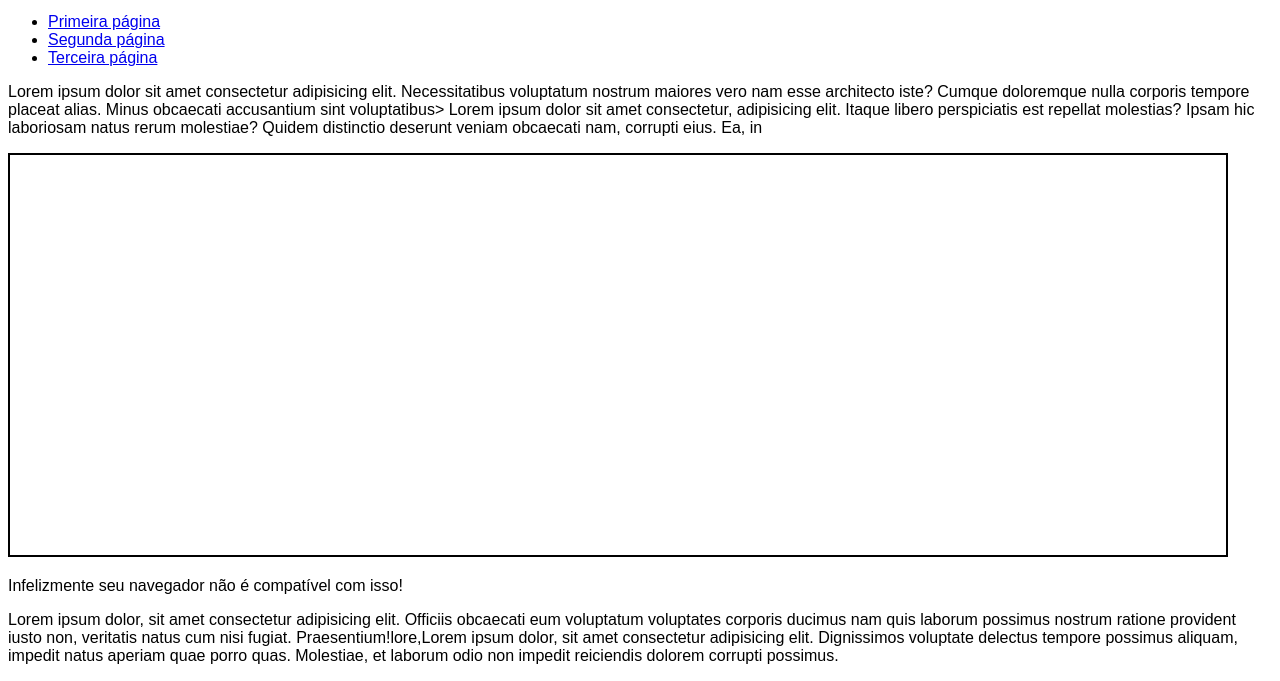
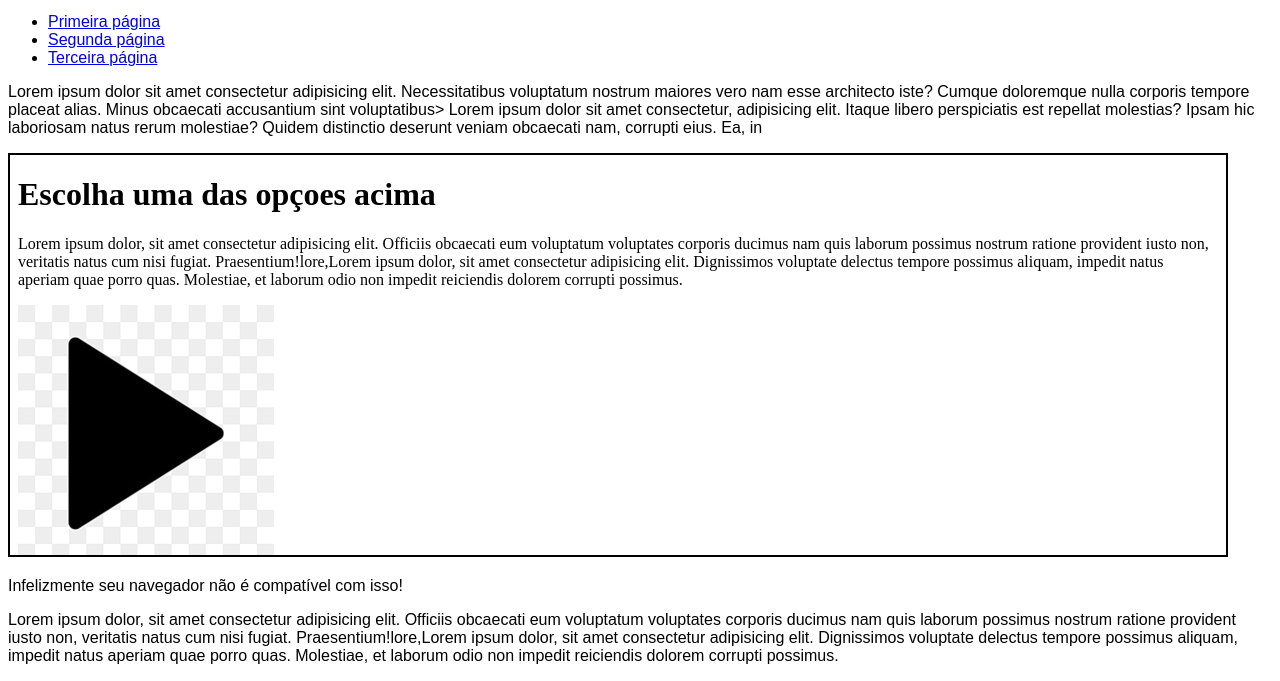
Before and after one commit to profbenedito/html-css, a plain HTML site: page exercicios/ex024/iframe003.html in a window 1280 px wide. Shown: the part 119-800 px from the top of the page. Drawn offline with Linux system fonts and the light colour scheme.

Commit message:
exercicio iframe 003

```diff
--- a/exercicios/ex024/iframe003.html
+++ b/exercicios/ex024/iframe003.html
@@ -28,7 +28,8 @@
 
     <p>Lorem ipsum dolor sit amet consectetur adipisicing elit. Necessitatibus voluptatum nostrum maiores vero nam esse architecto iste? Cumque doloremque nulla corporis tempore placeat alias. Minus obcaecati accusantium sint voluptatibus> Lorem ipsum dolor sit amet consectetur, adipisicing elit. Itaque libero perspiciatis est repellat molestias? Ipsam hic laboriosam natus rerum molestiae? Quidem distinctio deserunt veniam obcaecati nam, corrupti eius. Ea, in</p>
 
-    <iframe id="tela" name="frame" src=""></iframe>
+    <iframe id="tela" name="frame" srcdoc="<h1>Escolha uma das opçoes acima</h1><p> Lorem ipsum dolor, sit amet consectetur adipisicing elit. Officiis obcaecati eum voluptatum voluptates corporis ducimus nam quis laborum possimus nostrum ratione provident iusto non, veritatis natus cum nisi fugiat. Praesentium!lore,Lorem ipsum dolor, sit amet consectetur adipisicing elit. Dignissimos voluptate delectus tempore possimus aliquam, impedit natus aperiam quae porro quas. Molestiae, et laborum odio non impedit reiciendis dolorem corrupti possimus.</p><img src='imagens/logo-play.ico'>">
+    </iframe>
     <p>Infelizmente seu navegador não é compatível com isso!</p>
 
     <p>Lorem ipsum dolor, sit amet consectetur adipisicing elit. Officiis obcaecati eum voluptatum voluptates corporis ducimus nam quis laborum possimus nostrum ratione provident iusto non, veritatis natus cum nisi fugiat. Praesentium!lore,Lorem ipsum dolor, sit amet consectetur adipisicing elit. Dignissimos voluptate delectus tempore possimus aliquam, impedit natus aperiam quae porro quas. Molestiae, et laborum odio non impedit reiciendis dolorem corrupti possimus.</p>
```
Also changed, not shown: exercicios/ex024/imagens/logo-play.ico (added).
